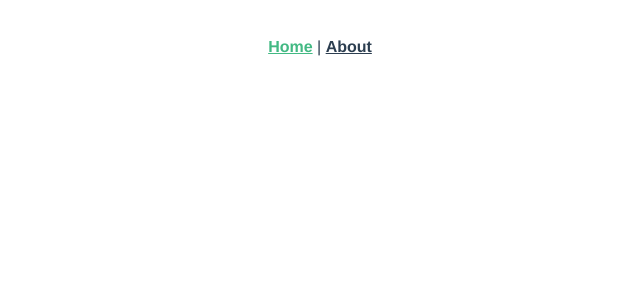
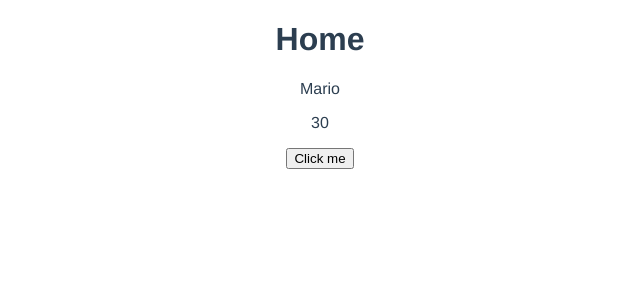
Before and after one commit to Giapa/Learning-Journey, a Vue app in the folder Vue/v3-blog/: page / in a window 1280 px wide. Before the commit this address had no page. Shown: the top 300 px of the page, without its empty margins (320-960 px from the left). Built offline with nearby package versions, Linux system fonts and the light colour scheme.

Commit message:
Check basics of composition API

```diff
--- a/Vue/v3-blog/src/App.vue
+++ b/Vue/v3-blog/src/App.vue
@@ -1,9 +1,5 @@
 <template>
-  <div id="nav">
-    <router-link to="/">Home</router-link> |
-    <router-link to="/about">About</router-link>
-  </div>
-  <router-view/>
+  <router-view />
 </template>
 
 <style>
@@ -14,17 +10,4 @@
   text-align: center;
   color: #2c3e50;
 }
-
-#nav {
-  padding: 30px;
-}
-
-#nav a {
-  font-weight: bold;
-  color: #2c3e50;
-}
-
-#nav a.router-link-exact-active {
-  color: #42b983;
-}
 </style>
--- a/Vue/v3-blog/src/views/Home.vue
+++ b/Vue/v3-blog/src/views/Home.vue
@@ -1,10 +1,26 @@
 <template>
-  <div class="home"></div>
+  <div class="home">
+    <h1>Home</h1>
+    <p>{{ name }}</p>
+    <p>{{ age }}</p>
+    <button @click="handleClick">Click me</button>
+  </div>
 </template>
 
 <script>
 export default {
   name: "Home",
-  components: {},
+  setup() {
+    console.log("Setup");
+
+    let name = "Mario";
+    let age = 30;
+
+    const handleClick = () => {
+      console.log("you clicked the button");
+    };
+
+    return { name, age, handleClick };
+  },
 };
 </script>
```
